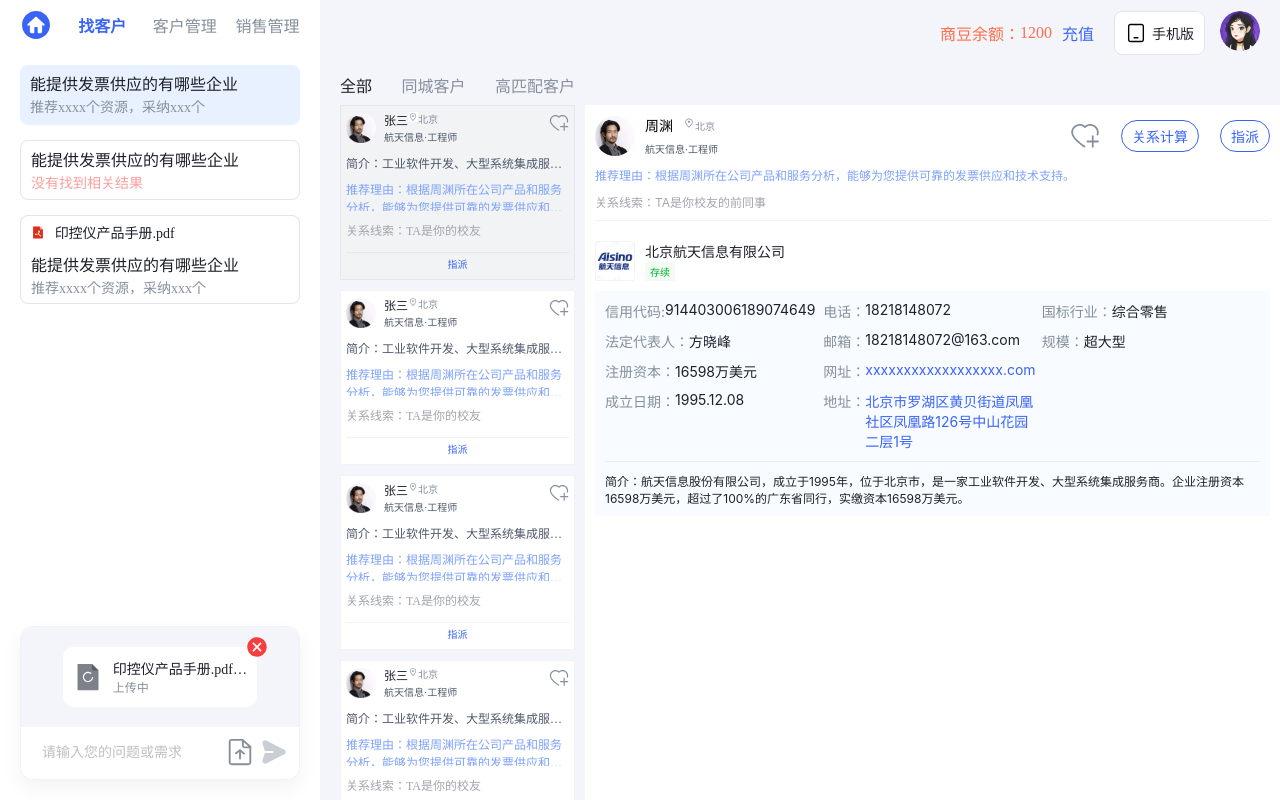
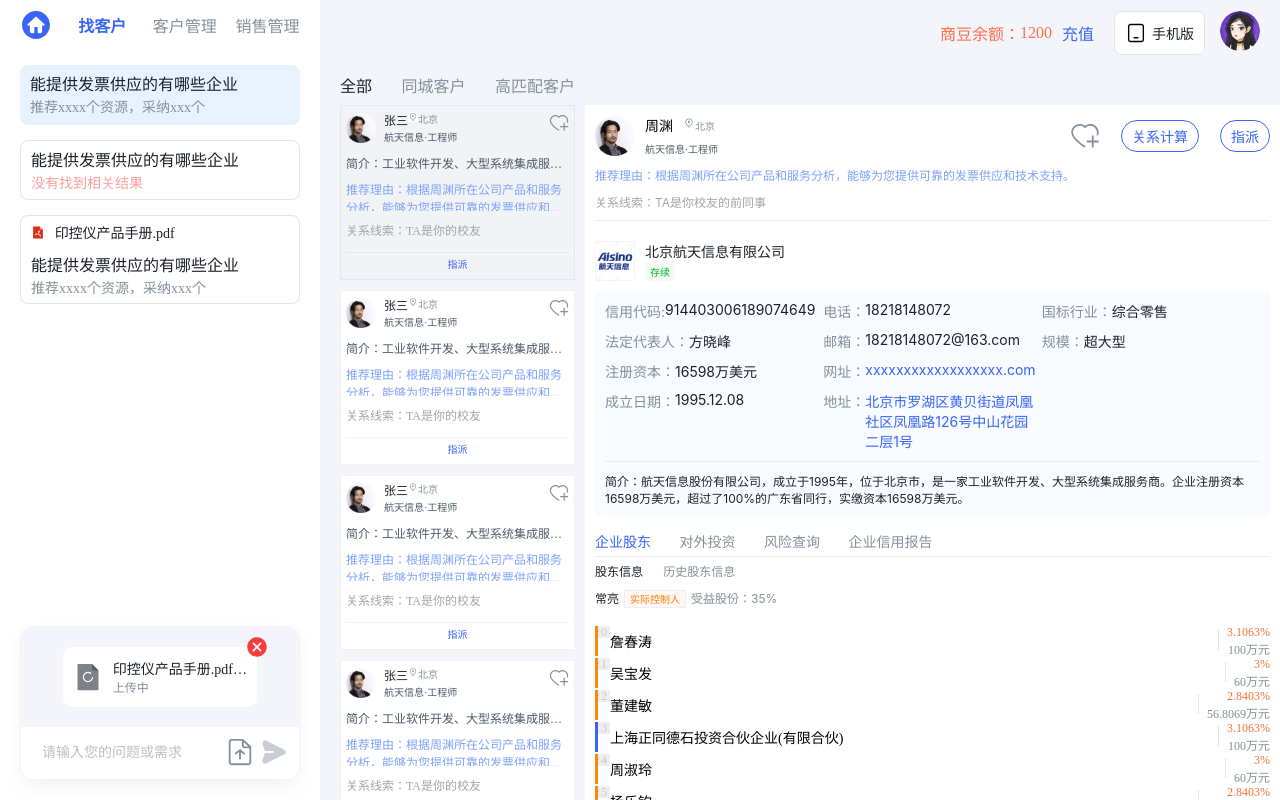
Before and after one commit to June-Ten/vue3-mind, a Vue app: page /manage in a window 1280 px wide. Built offline with nearby package versions, Linux system fonts and the light colour scheme.

Commit message:
企业股东静态页面

```diff
--- a/src/views/manage/components/CardDetail.vue
+++ b/src/views/manage/components/FindComponents/CardDetail.vue
@@ -36,9 +36,11 @@
           <div class="top-right__calc-box">
             关系计算
           </div>
-          <div class="top-right__assign-box">
-            指派
-          </div>
+          <SelectSales>
+            <div class="top-right__assign-box">
+              指派
+            </div>
+          </SelectSales>
         </div>
       </a-col>
     </a-row>
@@ -140,6 +142,10 @@
   </div>
 </template>
 
+<script setup>
+import SelectSales from '@/components/common/selectSales/index.vue'
+</script>
+
 <style lang="less" scoped>
 .mgn-top {
   margin-top: 10px;
@@ -210,12 +216,24 @@
       padding: 5px 10px;
       color: rgba(57, 100, 245, 1);
       border-radius: 20px;
+      cursor: pointer;
+      &:hover {
+        background-color: rgba(57, 100, 245, 1);
+        border: 1px solid rgba(57, 100, 245, 1);
+        color: white;
+      }
     }
     .top-right__assign-box {
       border: 1px solid rgba(57, 100, 245, 1);
       padding: 5px 10px;
       color: rgba(57, 100, 245, 1);
       border-radius: 20px;
+      cursor: pointer;
+      &:hover {
+        background-color: rgba(57, 100, 245, 1);
+        border: 1px solid rgba(57, 100, 245, 1);
+        color: white;
+      }
     }
   }
   .reason-for-recommen {
--- /dev/null
+++ b/src/views/manage/components/FindComponents/CreditReport.vue
@@ -0,0 +1,5 @@
+<template>
+  <div class="credit-report-box">
+    企业信用报告
+  </div>
+</template>
--- /dev/null
+++ b/src/views/manage/components/FindComponents/Investment.vue
@@ -0,0 +1,5 @@
+<template>
+  <div class="investment-box">
+    对外投资
+  </div>
+</template>
--- /dev/null
+++ b/src/views/manage/components/FindComponents/RiskInquiry.vue
@@ -0,0 +1,5 @@
+<template>
+  <div class="risk-inquiry-box">
+    风险查询
+  </div>
+</template>
--- /dev/null
+++ b/src/views/manage/components/FindComponents/Shareholders.vue
@@ -0,0 +1,152 @@
+<template>
+  <div class="shareholders-box">
+    <a-row>
+      <a-col
+        :span="24"
+        style="display: flex;align-items: center;"
+      >
+        <template
+          v-for="tab in tabs"
+          :key="tab.id"
+        >
+          <div
+            class="tabs-item"
+            :class="{ active: current === tab.id }"
+          >
+            {{ tab.title }}
+          </div>
+        </template>
+      </a-col>
+    </a-row>
+    <a-row class="mt-10 top-title-box" style="margin-bottom: 20px;">
+      <a-col :span="24">
+        <span class="actual-controller">常亮</span>
+        <span class="actual-tag">实际控制人</span>
+        <span class="stock-percent">受益股份：35%</span>
+      </a-col>
+    </a-row>
+    <ShareholderInformation
+      v-for="(item, index) in shareholdersList"
+      :key="item.name"
+      :inx="index"
+      :name="item.name"
+      :percent="item.percent"
+      :money="item.money"
+      :leftBorderColor="item.leftBorderColor"
+    />
+  </div>
+</template>
+
+<script setup>
+import { ref, reactive } from 'vue'
+import ShareholderInformation from './ShareholdersComponents/ShareholderInformation.vue'
+
+const tabs = reactive([
+  {
+    title: '股东信息',
+    id: 0
+  },
+  {
+    title: '历史股东信息',
+    id: 1
+  }
+])
+
+const current = ref(0)
+
+const shareholdersList = reactive([])
+
+const tempList = [
+  {
+    name: '詹春涛',
+    percent: 3.1063,
+    money: '100万元'
+  },
+  {
+    name: '吴宝发',
+    percent: 3,
+    money: '60万元'
+  },
+  {
+    name: '董建敏',
+    percent: 2.8403,
+    money: '56.8069万元'
+  },
+  {
+    name: '上海正同德石投资合伙企业(有限合伙)',
+    percent: 3.1063,
+    money: '100万元',
+    leftBorderColor: 'rgba(57, 100, 245, 1)'
+  },
+  {
+    name: '周淑玲',
+    percent: 3,
+    money: '60万元'
+  },
+  {
+    name: '杨乐钧',
+    percent: 2.8403,
+    money: '56.8069万元'
+  },
+  {
+    name: '涂乔升',
+    percent: 2.8403,
+    money: '2.8403%'
+  },
+  {
+    name: '詹进',
+    percent: 2.8403,
+    money: '56.8069万元'
+  },
+  {
+    name: '詹进',
+    percent: 2.8403,
+    money: '56.8069万元'
+  },
+  {
+    name: '刘勇',
+    percent: 2.8403,
+    money: '56.8069万元'
+  }
+]
+
+shareholdersList.push(...tempList)
+</script>
+
+<style lang="less" scoped>
+.mt-10 {
+  margin-top: 10px;
+}
+.shareholders-box {
+  width: 100%;
+  .tabs-item {
+    font-size: 12px;
+    color: rgba(134, 144, 156, 1);
+    cursor: pointer;
+    margin-right: 3%;
+    &.active {
+      color: rgba(29, 33, 41, 1);
+      font-weight: 500;
+    }
+  }
+  .top-title-box {
+    .actual-controller {
+      font-size: 12px;
+      color: rgba(29, 33, 41, 1);
+    }
+    .actual-tag {
+      color: rgba(255, 125, 0, 1);
+      font-size: 10px;
+      padding: 2px 5px;
+      border: 1px solid rgba(29, 33, 41, 0.05);
+      background-color: #fff8f6;
+      margin-left: 5px;
+    }
+    .stock-percent {
+      font-size: 12px;
+      color: rgba(134, 144, 156, 1);
+      margin-left: 5px;
+    }
+  }
+}
+</style>
--- /dev/null
+++ b/src/views/manage/components/FindComponents/ShareholdersComponents/ShareholderInformation.vue
@@ -0,0 +1,110 @@
+<template>
+  <div
+    class="shareholder-information"
+    :style="{ borderLeft: `3px solid ${leftBorderColor}` }"
+  >
+    <div class="info-left">
+      <div class="info-left__inx">{{ inx }}</div>
+      <div class="info-left__name">{{ name }}</div>
+    </div>
+    <div class="info-right">
+      <a-divider
+        type="vertical"
+        style="height: 20px;margin: 5px 8px;background-color: rgba(0, 0, 0, 0.05);"
+      />
+      <div class="info-right-txt-box">
+        <div class="info-right__percent">
+          {{ percent }}%
+        </div>
+        <div class="info-right__money">
+          {{ money }}
+        </div>
+      </div>
+    </div>
+  </div>
+</template>
+
+<script setup>
+import { defineProps } from 'vue'
+
+
+const props = defineProps({
+  leftBorderColor: {
+    type: String,
+    default: 'rgba(252, 139, 1, 1)'
+  },
+  inx: {
+    type: Number,
+    required: true
+  },
+  name: {
+    type: String,
+    default: ''
+  },
+  percent: {
+    type: Number,
+    default: 0
+  },
+  money: {
+    type: String,
+    default: '100万元'
+  }
+})
+</script>
+
+<style lang="less" scoped>
+.shareholder-information {
+  width: 100%;
+  height: 30px;
+  display: flex;
+  justify-content: space-between;
+  align-items: center;
+  margin-top: 2px;
+  .info-left {
+    display: flex;
+    position: relative;
+    height: 100%;
+    .info-left__inx {
+      position: absolute;
+      left: 0;
+      top: 0;
+      width: fit-content;
+      min-width: 12px;
+      height: 12px;
+      background-color: rgba(238, 238, 238, 1);
+      color: rgba(201, 205, 212, 1);
+      font-size: 12px;
+      display: flex;
+      justify-content: center;
+      align-items: center;
+    }
+    .info-left__name {
+      display: flex;
+      padding-left: 12px;
+      font-size: 14px;
+      font-weight: 500;
+      margin-top: 5px;
+    }
+  }
+  .info-right {
+    min-width: fit-content;
+    display: flex;
+    align-items: center;
+    font-size: 12px;
+    .info-right-txt-box {
+      display: flex;
+      flex-direction: column;
+      justify-content: center;
+      align-items: flex-end;
+      .info-right__percent {
+        display: flex;
+        font-weight: 500;
+        color: rgba(247, 114, 52, 1);
+      }
+      .info-right__money {
+        color: rgba(134, 144, 156, 1);
+      }
+    }
+  }
+}
+</style>
--- a/src/views/manage/components/FindingCustomers.vue
+++ b/src/views/manage/components/FindingCustomers.vue
@@ -48,7 +48,27 @@
           <div class="bottom-right-card-deatil__top">
             <CardDetail />
           </div>
-          <div class="bottom-right-card-deatil__bottom"></div>
+          <div class="company-tabs-box">
+            <template
+              v-for="item in companyTabs"
+              :key="item.id"
+            >
+              <div
+                class="company-tabs__item"
+                :class="{ 'company-tabs__item-active': currentCompanyId === item.id }"
+                @click="currentCompanyId = item.id"
+              >
+                {{ item.title }}
+              </div>
+            </template>
+          </div>
+          <a-divider style="margin: 5px 0;"/>
+          <div class="bottom-right-card-deatil__bottom">
+            <Shareholders v-if="currentCompanyId === 0" />
+            <Investment v-if="currentCompanyId === 1" />
+            <RiskInquiry v-if="currentCompanyId === 2" />
+            <CreditReport v-if="currentCompanyId === 3" />
+          </div>
         </div>
       </div>
     </div>
@@ -58,7 +78,11 @@
 <script setup>
 import { ref } from 'vue'
 import CustomerCard from '@/components/common/customerCard/index.vue'
-import CardDetail from './CardDetail.vue'
+import CardDetail from './FindComponents/CardDetail.vue'
+import Shareholders from './FindComponents/Shareholders.vue'
+import Investment from './FindComponents/Investment.vue'
+import RiskInquiry from './FindComponents/RiskInquiry.vue'
+import CreditReport from './FindComponents/CreditReport.vue'
 
 
 const current = ref(0)
@@ -82,7 +106,33 @@
 ]
 
 const isViewDetail = ref(true)
+
 const currentDeatil = ref(1)
+
+const companyTabs = [
+  {
+    title: '企业股东',
+    key: 'shareholder',
+    id: 0
+  },
+  {
+    title: '对外投资',
+    key: 'investment',
+    id: 1
+  },
+  {
+    title: '风险查询',
+    key: 'risk',
+    id: 2
+  },
+  {
+    title: '企业信用报告',
+    key: 'creditReport',
+    id: 3
+  }
+]
+
+const currentCompanyId = ref(0)
 </script>
 
 <style lang="less" scoped>
@@ -251,8 +301,26 @@
         flex-direction: column;
         background-color: white;
         padding: 10px;
+        overflow-y: auto;
         .bottom-right-card-deatil__top {
           width: 100%;
+        }
+        .company-tabs-box {
+          width: 50%;
+          display: flex;
+          align-items: center;
+          justify-content: space-between;
+          font-size: 14px;
+          color: rgba(134, 144, 156, 1);
+          cursor: pointer;
+          margin-top: 15px;
+        }
+        .company-tabs__item-active {
+          color: rgba(57, 100, 245, 1);
+        }
+        .bottom-right-card-deatil__bottom {
+          width: 100%;
+          display: flex;
         }
       }
     }
```
